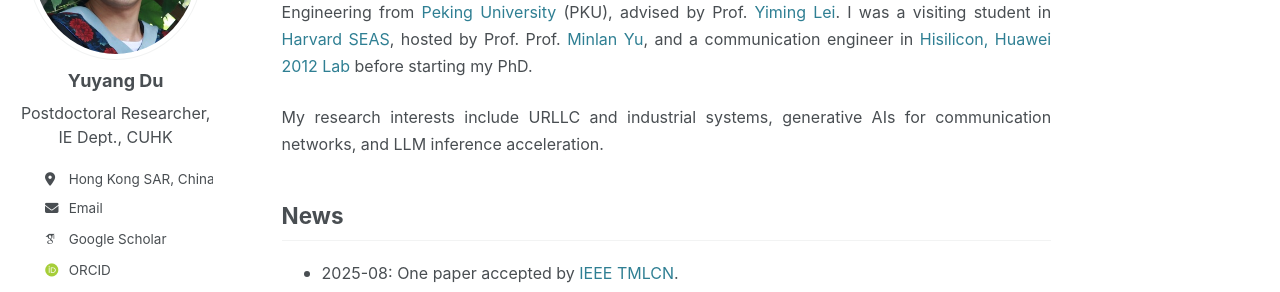
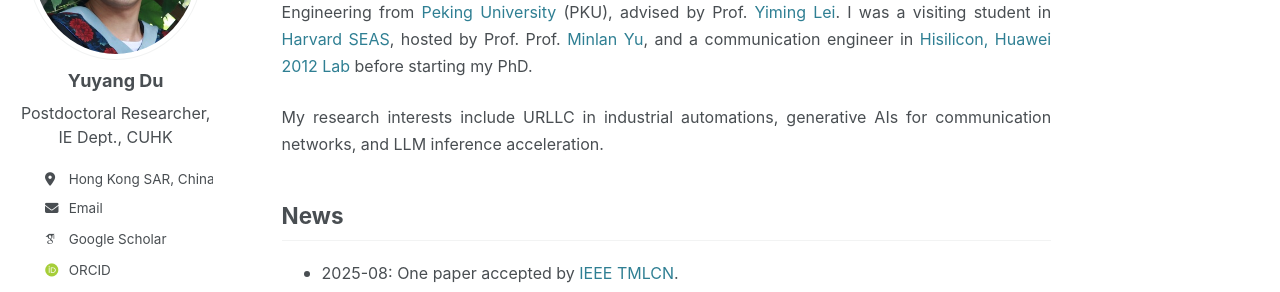
Before and after one commit to yuyangdu01/yuyangdu01.github.io, a Jekyll site: the page built from _pages/about.md, in a window 1280 px wide and 900 px high. Shown: the part 231-523 px from the top of the window. Built offline with Jekyll 4.4.1, drawn with Linux system fonts in a browser that asks for light colours; some web fonts are replaced.

Commit message:
Update about.md

```diff
--- a/_pages/about.md
+++ b/_pages/about.md
@@ -15,7 +15,7 @@ a {
 
 <p style="text-align: justify;"><font size=3> I am a Postdoctoral Fellow in Department of Information Engineering, <a href="https://www.cuhk.edu.hk/english/index.html">The Chinese University of Hong Kong</a> (CUHK). I received my Ph.D. degree in Information Engineering from the same institution, where I was supervised by Prof. <a href="https://www.ie.cuhk.edu.hk/faculty/LIEW-Soung-Chang/">Soung Chang Liew</a>. I received my bachelor's degree in Electronic Engineering from <a href="https://www.pku.edu.cn/">Peking University</a> (PKU), advised by Prof. <a href="https://ele.pku.edu.cn/dzxxen/info/1023/1115.htm">Yiming Lei</a>. I was a visiting student in <a href="https://seas.harvard.edu/">Harvard SEAS</a>, hosted by Prof. Prof. <a href="http://minlanyu.seas.harvard.edu/">Minlan Yu</a>, and a communication engineer in <a href="https://www.hisilicon.com/en">Hisilicon, Huawei 2012 Lab</a> before starting my PhD.</font></p>
 
-<p style="text-align: justify;"><font size=3>My research interests include URLLC and industrial systems, generative AIs for communication networks, and LLM inference acceleration.</font></p>
+<p style="text-align: justify;"><font size=3>My research interests include URLLC in industrial automations, generative AIs for communication networks, and LLM inference acceleration.</font></p>
 
 News <font size=3></font>
 ------
```
